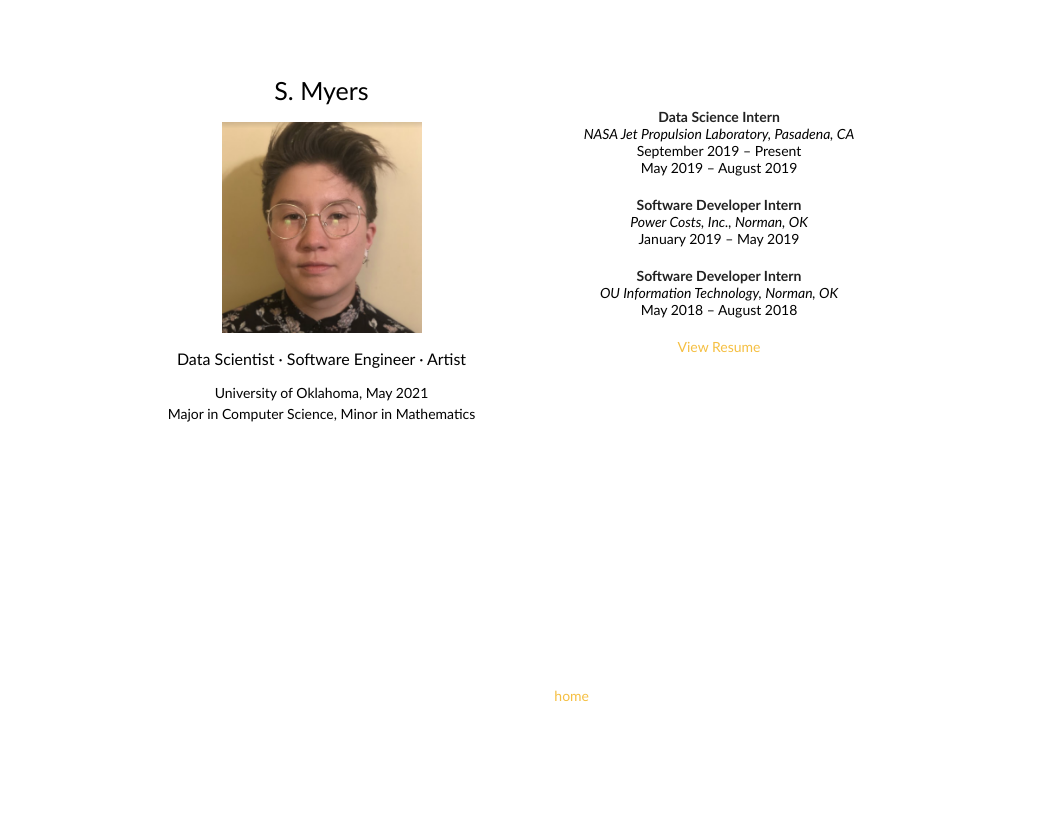
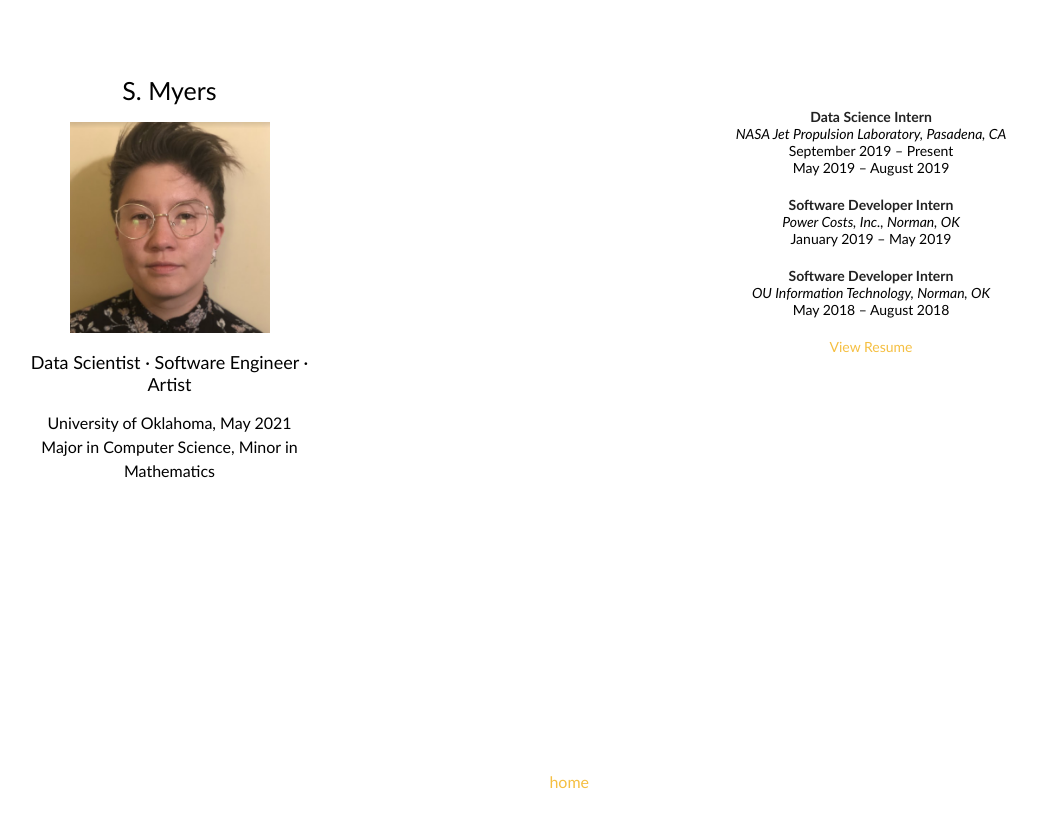
Before and after one commit to myer0432/myer0432.github.io, a Jekyll site: the page built from index.md, in a window 1280 px wide. Shown: the top 828 px of the page, without its empty margins (51-1088 px from the left). Built offline with Jekyll 4.4.1, drawn with Linux system fonts in a browser that asks for light colours.

Commit message:
formatting

```diff
--- a/_sass/jekyll-theme-minimal.scss
+++ b/_sass/jekyll-theme-minimal.scss
@@ -9,7 +9,7 @@
 }
 
 h1, h2, h3, h4, h5, h6 {
-  font:14px Optima,Segoe,Segoe UI,Candara,Calibri,Arial,sans-serif;
+  font:15px Optima,Segoe,Segoe UI,Candara,Calibri,Arial,sans-serif;
   color:#000;
 }
 
@@ -18,11 +18,11 @@
 }
 
 h2 {
-  font-size:16px;
+  font-size:18px;
 }
 
 h3 {
-  font-size:14px;
+  font-size:16px;
   line-height:1.5;
 }
 
@@ -53,6 +53,7 @@
 .wrapper {
   width:860px;
   margin:0 auto;
+  display:inline;
 }
 
 blockquote {
@@ -132,7 +133,7 @@
   text-align:center;
   width:auto;
   right:50%;
-  bottom:20%;
+  bottom:10%;
   position:fixed;
   -webkit-font-smoothing:subpixel-antialiased;
 }
```
